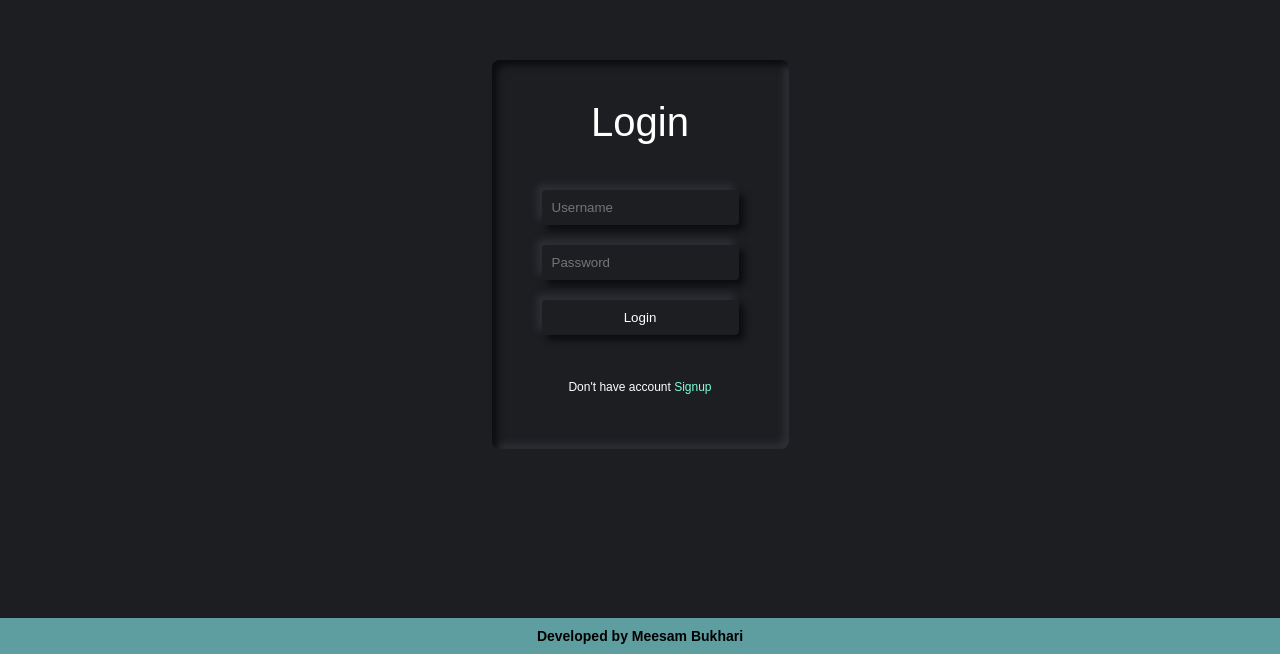
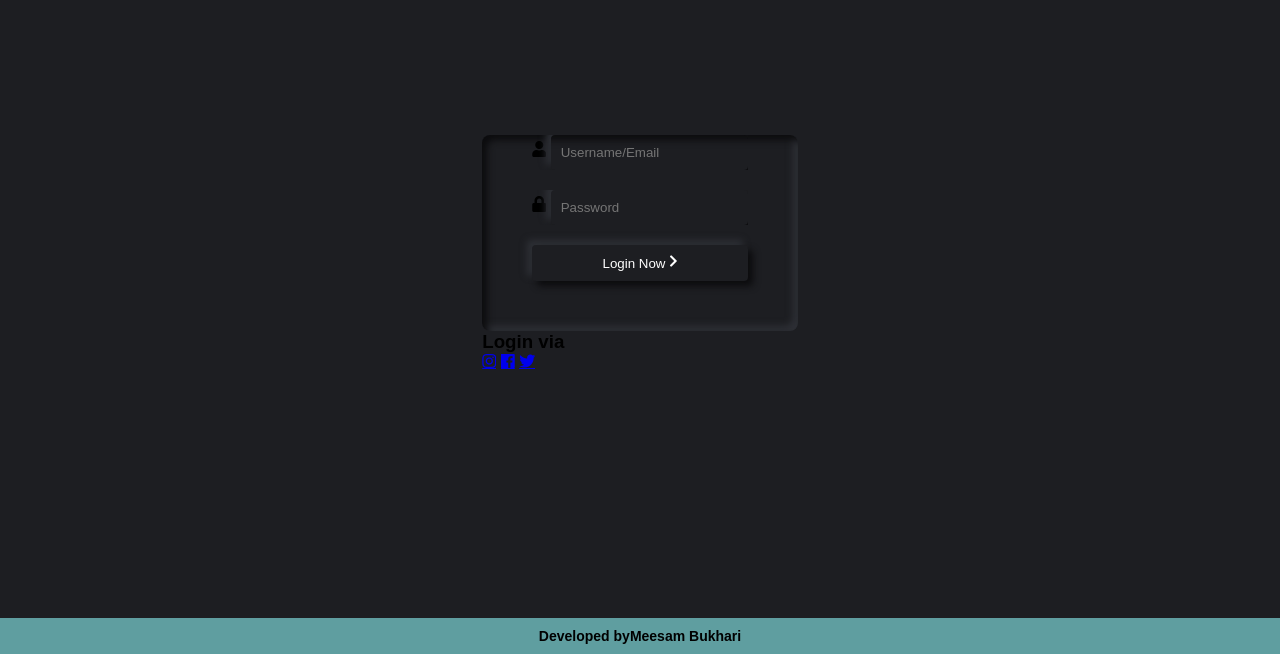
Before and after one commit to MeesamBukhari/Login-Page, a plain HTML site: page index.html in a window 1280 px wide. Shown: the part 146-800 px from the top of the page. Drawn offline with Linux system fonts and the light colour scheme.

Commit message:
Updated index.html

```diff
--- a/index.html
+++ b/index.html
@@ -3,6 +3,14 @@
   <head>
     <meta charset="UTF-8" />
     <meta name="viewport" content="width=device-width, initial-scale=1.0" />
+    <link
+      rel="stylesheet"
+      href="https://use.fontawesome.com/releases/v5.2.0/css/all.css"
+    />
+    <link
+      rel="stylesheet"
+      href="https://use.fontawesome.com/releases/v5.2.0/css/fontawesome.css"
+    />
     <link rel="stylesheet" href="style.css" />
     <link
       rel="apple-touch-icon"
@@ -34,19 +42,53 @@
     <title>Login</title>
   </head>
   <body>
-    <form>
-      <header>
-        <p class="title">Login</p>
-      </header>
-      <input type="text" placeholder="Username" />
-      <input type="password" placeholder="Password" />
-      <button>Login</button>
-      <p class="forgot">Don't have account <a href="#">Signup</a></p>
-    </form>
+    <div class="container">
+      <div class="screen">
+        <div class="screen_content">
+          <form class="login">
+            <div class="login_field">
+              <i class="login_icon fas fa-user"></i>
+              <input
+                type="text"
+                class="login_input"
+                placeholder="Username/Email"
+              />
+            </div>
+            <div class="login_field">
+              <i class="login_icon fas fa-lock"></i>
+              <input
+                type="password"
+                class="login_input"
+                placeholder="Password"
+              />
+            </div>
+            <button class="button login_submit">
+              <spn class="button_text">Login Now</spn>
+              <i class="button_icon fas fa-chevron-right"></i>
+            </button>
+          </form>
+          <div class="social-login">
+            <h3>Login via</h3>
+            <div class="social-icons">
+              <a href="#" class="social-login_icon fab fa-instagram"></a>
+              <a href="#" class="social-login_icon fab fa-facebook"></a>
+              <a href="#" class="social-login_icon fab fa-twitter"></a>
+            </div>
+          </div>
+        </div>
+        <div class="screen_background">
+          <span class="screen_background_shape screen_background_shape4"></span>
+          <span class="screen_background_shape screen_background_shape3"></span>
+          <span class="screen_background_shape screen_background_shape2"></span>
+          <span class="screen_background_shape screen_background_shape1"></span>
+        </div>
+      </div>
+    </div>
     <footer>
       <p>
-        Developed by
-        <a href="https://github.com/MeesamBukhari/" target="_blank"
+        Developed by<a
+          href="https://www.linkedin.com/in/meesambukhari/"
+          target="_blank"
           >Meesam Bukhari</a
         >
       </p>
```
